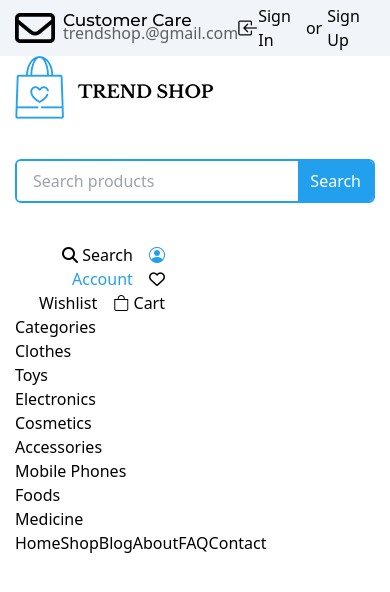
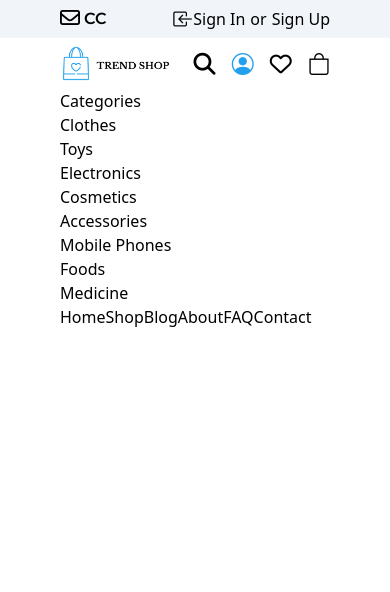
Before and after one commit to Coder-Saiful/trendshop, a website: page index.html in a window 390 px wide. Drawn offline with nearby package versions, Linux system fonts and the light colour scheme.

Commit message:
header part responsive

```diff
--- a/css/input.css
+++ b/css/input.css
@@ -38,10 +38,16 @@
   }
 
   .icon_nav_item {
-    @apply hover:text-[var(--colorPrimary)] duration-300
+    @apply hover:text-[var(--colorPrimary)] duration-300;
   }
 
   .icon_nav_item.active {
     @apply text-[var(--colorPrimary)]
   }
+  .topbar_icons button i, .topbar_icons a i {
+    @apply text-[22px] sm:text-[16px];
+  }
+  .topbar_icons a {
+    @apply ml-3;
+  }
 }
--- a/index.html
+++ b/index.html
@@ -25,20 +25,19 @@
         <!-- Top bar -->
         <div class="top_bar bg-slate-100 lg:block py-1">
             <div class="container flex justify-between items-center">
-                <div class="contact flex space-x-2">
+                <a class="contact flex space-x-1 sm:space-x-2" href="mailto: trendshop.@gmail.com">
                     <div class="contact_icon">
-                        <i class="fa-regular fa-envelope text-[40px]"></i>
+                        <i class="fa-regular fa-envelope text-[20px] sm:text-[40px]"></i>
                     </div>
                     <div class="contact_text">
-                        <p class="text-[17px] font-[var(--fontRoboto)] -mb-3" style="font-weight: 500;">Customer Care</p>
-                        <a href="mailto: trendshop.@gmail.com" class="text-[16px] font-[var(--fontMont)] text-[var(--colorGray)]">trendshop.@gmail.com</a>
+                        <p class="text-[16px] sm:text-[17px] font-[var(--fontRoboto)] -mb-3" style="font-weight: 600;"><span class="hidden xs2:block">Customer Care</span><span class="block xs2:hidden">CC</span></p>
+                        <span class="text-[16px] font-[var(--fontMont)] text-[var(--colorGray)]  relative -left-6 sm:left-0 mt-[5px] hidden xs2:block sm:mt-0">trendshop.@gmail.com</span>
                     </div>
-                </div>
+                </a>
                 <div class="offer_text hidden lg:block">
                     <p class="text-[var(--colorSecondary)]">Summer sale discount off <b class="text-[var(--colorPrimary)]">50%</b> <a href="shop.html" class="underline">Shop Now</a></p>
                 </div>
                 <div class="signin_or_signup">
-                    <!-- <a href="login.html" class="flex items-center font-[var(--fontMong)] hover:text-[var(--colorPrimary)]"><i class="bi bi-box-arrow-in-left text-[20px]"></i> <span class="hidden sm:block">Sign In or Create an Account</span> <span class="sm:hidden">Sign In / Sign Up</span></a> -->
                     <div class="flex items-center">
                         <i class="bi bi-box-arrow-in-left text-[20px]"></i>
                         <a href="signin.html" class="flex items-center font-[var(--fontMong)] hover:text-[var(--colorPrimary)] hover:underline"> <span>Sign In </span></a>
@@ -52,22 +51,22 @@
         <!-- Logo, search and icons -->
 
         <div class="logo_icon">
-            <div class="container items-center grid grid-cols-12">
+            <div class="container items-center grid grid-cols-12 py-2">
                 <!-- logo -->
-                <div class="logo col-span-12 lg:col-span-3">
-                    <h2 class="text-[var(--colorPrimary)]"><a href="index.html"><img src="images/logo.png" alt="Trend Shop Logo"></a></h2>
+                <div class="logo col-span-5 sm:col-span-4 lg:col-span-3">
+                    <a href="index.html"><img src="images/logo.png" alt="Trend Shop Logo" class="transform scale-95 xs2:scale-[0.90] sm:scale-100"></a>
                 </div>
                 <!-- search bar -->
-                <div class="searchBar my-10 col-span-12 lg:col-span-4 border-2 border-[var(--colorPrimary)] inline-flex justify-between rounded-md overflow-hidden">
+                <div class="searchBar my-10 col-span-12 lg:col-span-4 border-2 border-[var(--colorPrimary)] hidden lg:inline-flex justify-between rounded-md overflow-hidden">
                     <input type="text" placeholder="Search products" class="px-4 py-2 w-full focus:outline-none">
                     <button class="text-white bg-[var(--colorPrimary)] inline-block px-3">Search</button>
                 </div>
                 <!-- icon links -->
-                <div class="icons col-span-5 lg:col-span-5 text-right">
-                    <a href="profile.html" class="icon_nav_item"><i class="fa-solid fa-magnifying-glass"></i> <span>Search</span></a>
-                    <a href="profile.html" class="icon_nav_item active"><i class="bi bi-person-circle"></i> <span>Account</span></a>
-                    <a href="wishlist.html" class="icon_nav_item"><i class="fa-regular fa-heart"></i> <span>Wishlist</span></a>
-                    <a href="cart.html" class="icon_nav_item"><i class="bi bi-bag"></i> <span>Cart</span></a>
+                <div class="topbar_icons col-span-7 sm:col-span-8 lg:col-span-5 text-right">
+                    <button class="search_icon inline-block lg:hidden"><i class="fa-solid fa-magnifying-glass"></i> <span class="hidden sm:inline-block">Search</span></button>
+                    <a href="profile.html" class="icon_nav_item active"><i class="bi bi-person-circle"></i> <span class="hidden sm:inline-block">Account</span></a>
+                    <a href="wishlist.html" class="icon_nav_item"><i class="fa-regular fa-heart"></i> <span class="hidden sm:inline-block">Wishlist</span></a>
+                    <a href="cart.html" class="icon_nav_item"><i class="bi bi-bag"></i> <span class="hidden sm:inline-block">Cart</span></a>
                 </div>
             </div>
         </div>
--- a/tailwind.config.js
+++ b/tailwind.config.js
@@ -6,17 +6,21 @@ module.exports = {
       center: true
     },
     screens: {
+      'xs1': '300px',
+      // => @media (min-width: 300px) { ... }
+      'xs2': '400px',
+      // => @media (min-width: 400px) { ... }
       'sm': '576px',
-      // => @media (min-width: 640px) { ... }
+      // => @media (min-width: 576px) { ... }
 
       'md': '768px',
       // => @media (min-width: 768px) { ... }
 
       'lg': '992px',
-      // => @media (min-width: 1024px) { ... }
+      // => @media (min-width: 992px) { ... }
 
       'xl': '1200px',
-      // => @media (min-width: 1280px) { ... }
+      // => @media (min-width: 1200px) { ... }
     },
     extend: {},
   },
```
Also changed, not shown: dist/output.css.
